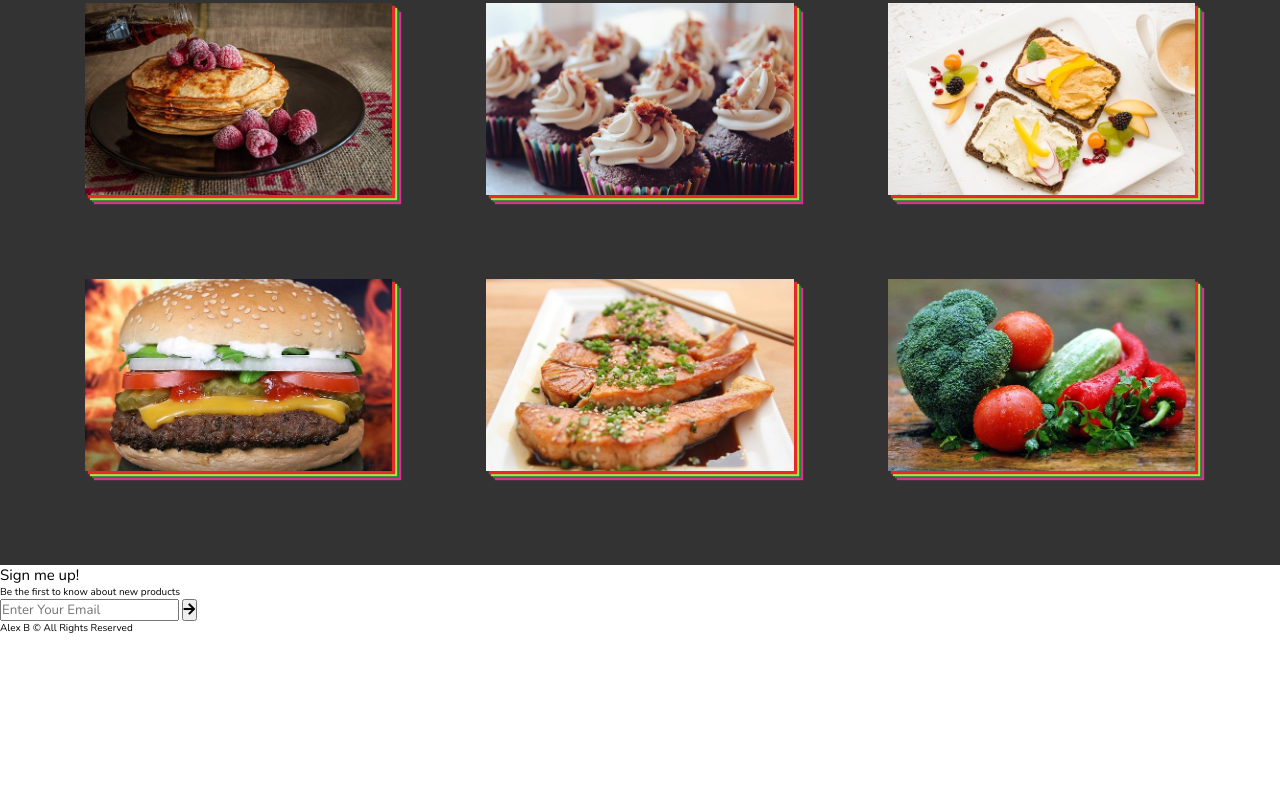
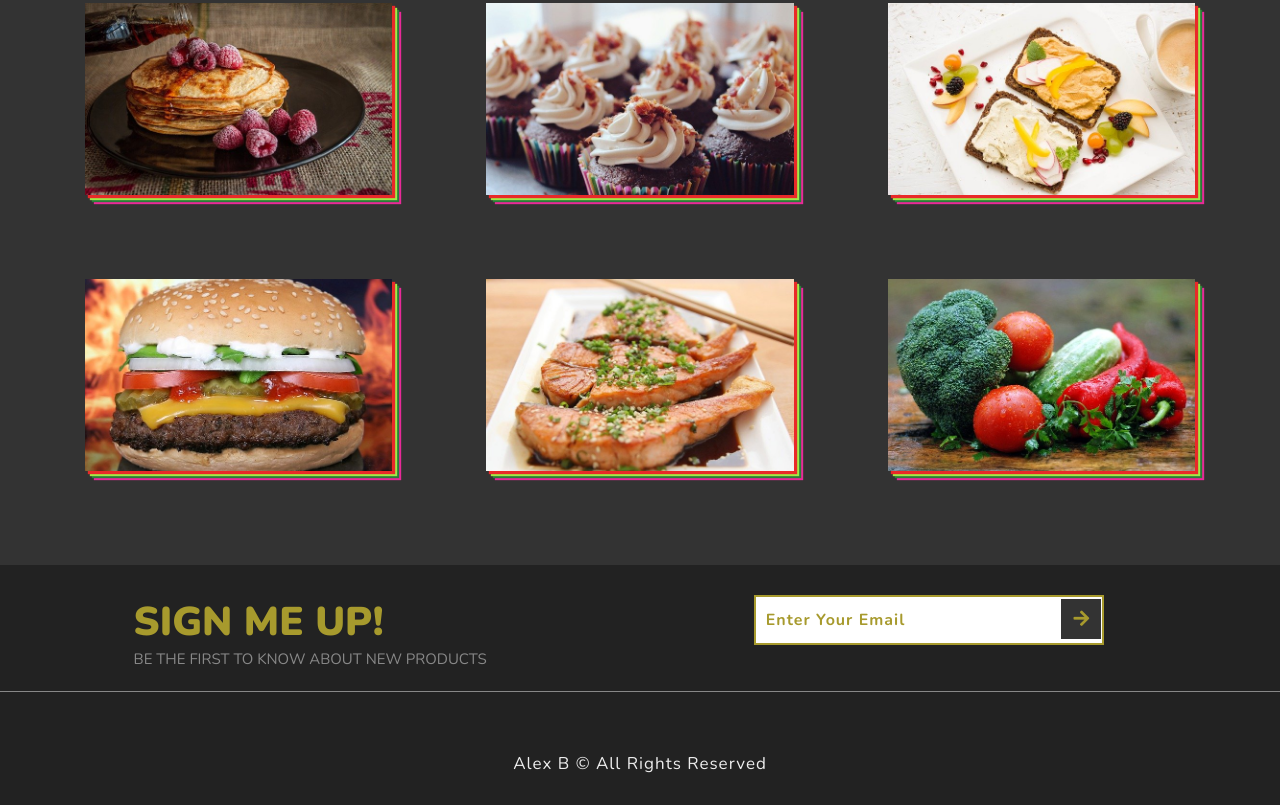
Before and after one commit to alex-battle/foods, a plain HTML site: page index.html in a window 1280 px wide. Shown: the part 1950-2755 px from the top of the page. Before the commit the page ends 2585 px from the top, so only its background shows below. Drawn offline with nearby package versions, Linux system fonts and the light colour scheme.

Commit message:
completed footer

```diff
--- a/style.css
+++ b/style.css
@@ -252,3 +252,78 @@ html{
     transition: opacity 1s 1s;
 }
 /* End section 3 */
+
+/* Section 4 */
+
+.section-4{
+    width: 100%;
+    height: 30vh;
+    background-color: #222;
+    display: flex;
+    justify-content: space-around;
+    align-items: flex-start;
+    padding: 3rem 0;
+    position: relative;
+}
+
+
+.section-4-text{
+    text-transform: uppercase;
+}
+
+.section-4-heading{
+    font-size: 4rem;
+    font-weight: 900;
+    color: #a79a2d
+}
+
+.section-4-paragraph{
+    font-size: 1.5rem;
+    color: #888;
+}
+
+.signup-form{
+    display: flex;
+    align-items: center;
+}
+
+.signup-form-input{
+    width: 35rem;
+    height: 5rem;
+    padding: 1rem;
+    border: 0.2rem solid #a79a2d;
+    font-size: 1.6rem;
+    font-weight: 700;
+    letter-spacing: .1rem;
+    color: #a79a2d;
+}
+
+.signup-form-input::placeholder{
+    color: #a79a2d;
+}
+
+.signup-form-btn{
+    position: relative;
+    left: -4.5rem;
+    width: 4rem;
+    height: 4rem;
+    background-color: #333;
+    color: #a79a2d;
+    border: none;
+    font-size: 1.8rem;
+    cursor: pointer;
+}
+
+.copyright{
+position: absolute;
+bottom: 3rem;
+font-size: 1.7rem;
+font-weight: 200;
+color: #eee;
+letter-spacing: .1rem;
+border-top: .1rem solid #888;
+padding-top: 6rem;
+width: 100%;
+text-align: center;
+}
+/* End of section 4 */
```
